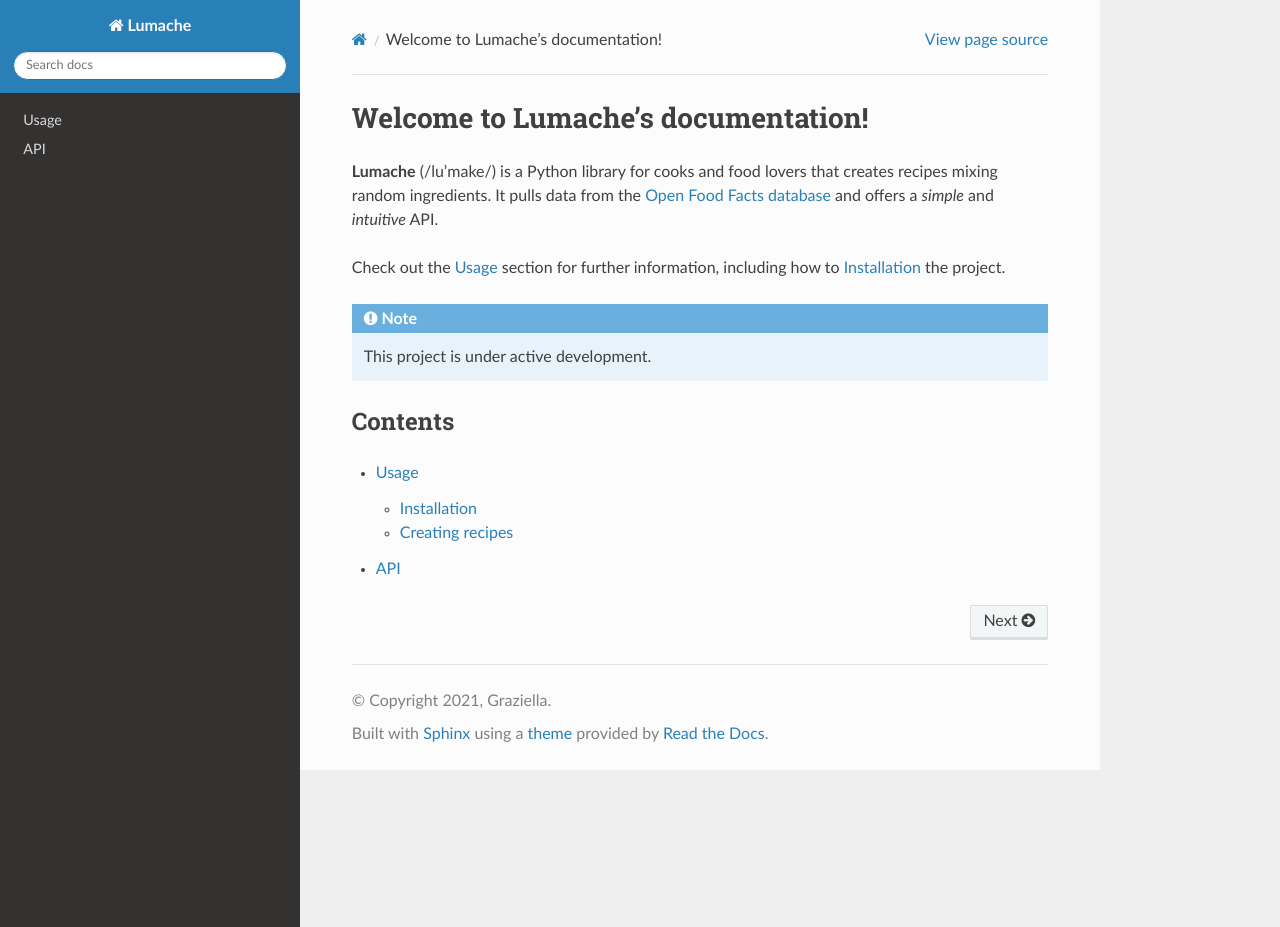
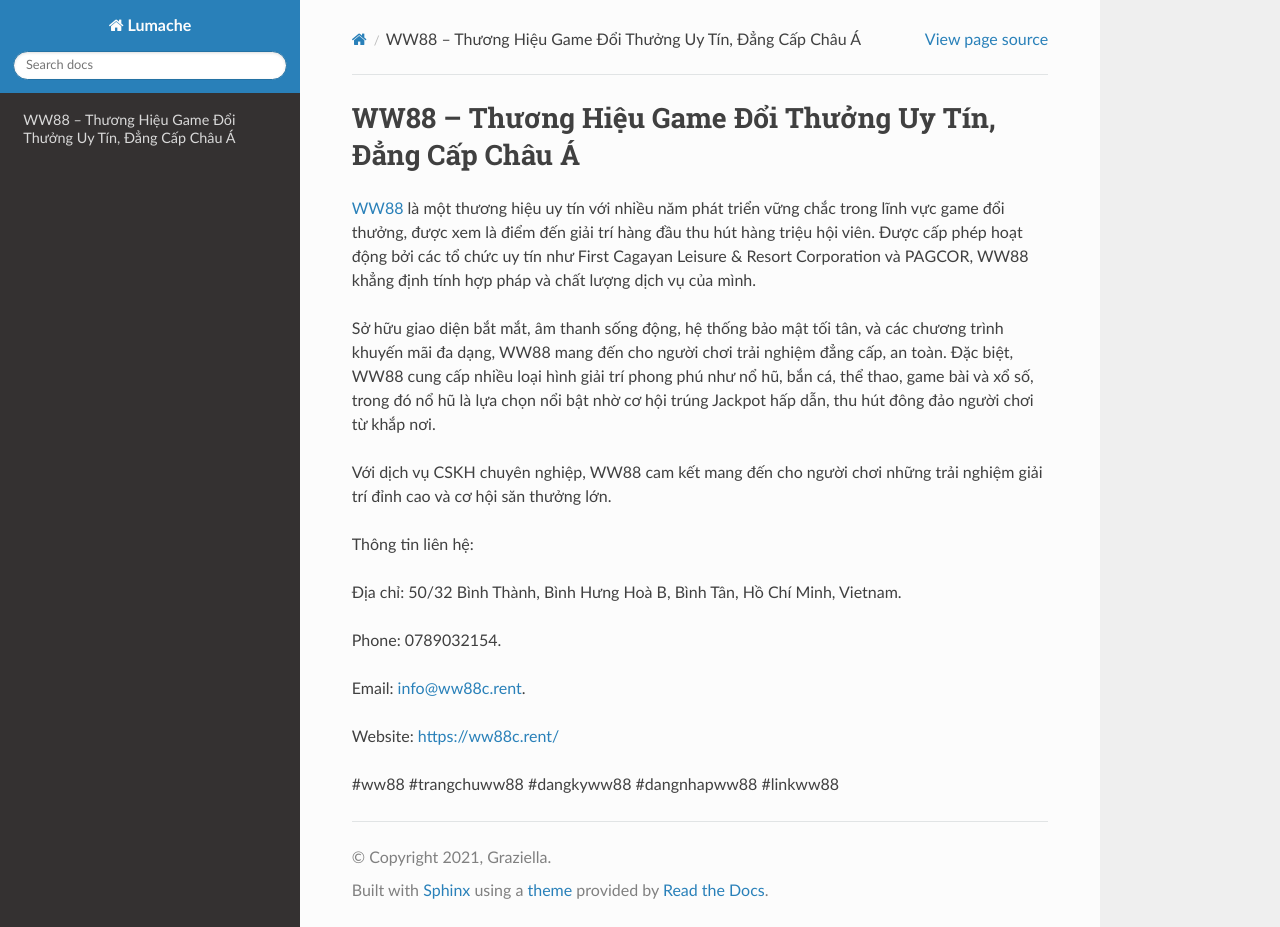
Before and after one commit to p8ebermouc/ww88crent, a Sphinx documentation site: the page built from docs/source/index.rst, in a window 1280 px wide and 927 px high. Built offline with Sphinx 7.4.7 and the Read the Docs theme 3.1.0, drawn with Linux system fonts in a browser that asks for light colours.

Commit message:
Update index.rst

```diff
--- a/docs/source/index.rst
+++ b/docs/source/index.rst
@@ -1,22 +1,20 @@
-Welcome to Lumache's documentation!
+WW88 – Thương Hiệu Game Đổi Thưởng Uy Tín, Đẳng Cấp Châu Á
 ===================================
 
-**Lumache** (/lu'make/) is a Python library for cooks and food lovers
-that creates recipes mixing random ingredients.
-It pulls data from the `Open Food Facts database <https://world.openfoodfacts.org/>`_
-and offers a *simple* and *intuitive* API.
+`WW88 <https://ww88c.rent/>`_ là một thương hiệu uy tín với nhiều năm phát triển vững chắc trong lĩnh vực game đổi thưởng, được xem là điểm đến giải trí hàng đầu thu hút hàng triệu hội viên. Được cấp phép hoạt động bởi các tổ chức uy tín như First Cagayan Leisure & Resort Corporation và PAGCOR, WW88 khẳng định tính hợp pháp và chất lượng dịch vụ của mình.
 
-Check out the :doc:`usage` section for further information, including
-how to :ref:`installation` the project.
+Sở hữu giao diện bắt mắt, âm thanh sống động, hệ thống bảo mật tối tân, và các chương trình khuyến mãi đa dạng, WW88 mang đến cho người chơi trải nghiệm đẳng cấp, an toàn. Đặc biệt, WW88 cung cấp nhiều loại hình giải trí phong phú như nổ hũ, bắn cá, thể thao, game bài và xổ số, trong đó nổ hũ là lựa chọn nổi bật nhờ cơ hội trúng Jackpot hấp dẫn, thu hút đông đảo người chơi từ khắp nơi.
 
-.. note::
+Với dịch vụ CSKH chuyên nghiệp, WW88 cam kết mang đến cho người chơi những trải nghiệm giải trí đỉnh cao và cơ hội săn thưởng lớn.
 
-   This project is under active development.
+Thông tin liên hệ:
 
-Contents
---------
+Địa chỉ: 50/32 Bình Thành, Bình Hưng Hoà B, Bình Tân, Hồ Chí Minh, Vietnam.
 
-.. toctree::
+Phone: 0789032154.
 
-   usage
-   api
+Email: info@ww88c.rent.
+
+Website: https://ww88c.rent/
+
+#ww88 #trangchuww88 #dangkyww88 #dangnhapww88 #linkww88
```
